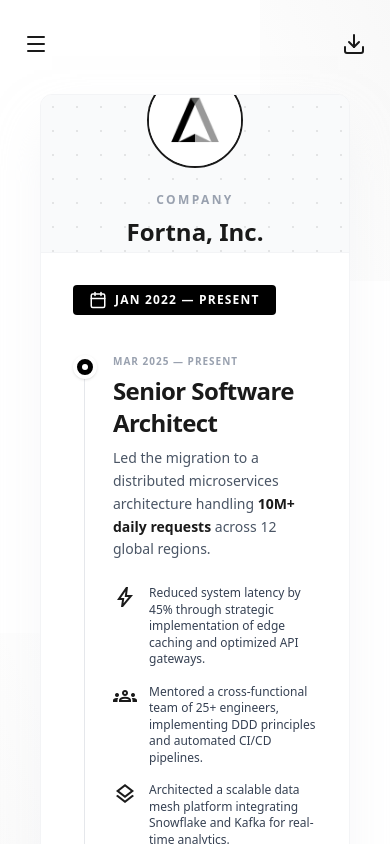
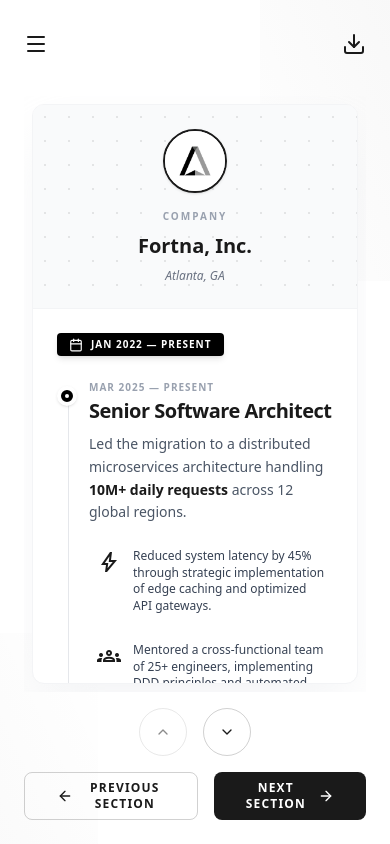
Before and after one commit to locxngo/portfolio, a Next.js app in the folder web/: page /experience in a window 390 px wide. Built offline with nearby package versions, Linux system fonts and the light colour scheme.

Commit message:
support responsive: experience and education
Signed-off-by: Loc Ngo <xuanloc0511@gmail.com>

```diff
--- a/web/src/app/experience/page.tsx
+++ b/web/src/app/experience/page.tsx
@@ -68,7 +68,7 @@
         logo: "", // Placeholder if no specific logo
         roles: [
             {
-                title: "Software Architect",
+                title: "Founder & Lead Architect",
                 period: "",
                 current: false,
                 description: "Built and launched the MVP for a fintech platform, scaling from <span class=\"font-semibold text-primary\">0 to 50k users</span> in the first year.",
@@ -110,7 +110,7 @@
         period: "Feb 2012 — Jan 2015",
         roles: [
             {
-                title: "Backend and Big-Data Developer",
+                title: "Android Technical Lead",
                 period: "",
                 current: false,
                 description: "Built and launched the MVP for a fintech platform, scaling from <span class=\"font-semibold text-primary\">0 to 50k users</span> in the first year.",
@@ -131,7 +131,7 @@
         logo: "/cnc.jpeg",
         roles: [
             {
-                title: "Backend and Big-Data Developer",
+                title: "Android Technical Lead",
                 period: "",
                 current: false,
                 description: "Built and launched the MVP for a fintech platform, scaling from <span class=\"font-semibold text-primary\">0 to 50k users</span> in the first year.",
@@ -186,7 +186,7 @@
     const experience = experiences[currentSlide] || experiences[0];
 
     return (
-        <main className="flex flex-1 items-center justify-center relative w-full h-full p-4 md:p-8">
+        <main className="flex flex-1 items-center justify-center relative w-full p-2 md:p-8 h-full overflow-y-auto md:overflow-hidden">
             <div className="slide-container w-full h-full flex items-center justify-center">
                 <AnimatePresence mode="wait">
                     <motion.div
@@ -195,51 +195,51 @@
                         animate={{ opacity: 1, y: 0 }}
                         exit={{ opacity: 0, y: -20 }}
                         transition={{ duration: 0.4, ease: "easeInOut" }}
-                        className="w-full max-w-7xl bg-white border border-gray-100 rounded-xl shadow-2xl shadow-gray-200/50 overflow-hidden flex flex-col md:flex-row max-h-200"
+                        className="w-full max-w-7xl bg-white border border-gray-100 rounded-xl shadow-2xl shadow-gray-200/50 overflow-hidden flex flex-col md:flex-row h-full md:h-auto md:max-h-[800px]"
                     >
                         {/* Role Visual/Identity */}
-                        <div className="md:w-1/3 bg-gray-50 relative overflow-hidden flex items-center justify-center p-8 md:p-12 border-b md:border-b-0 md:border-r border-gray-100">
+                        <div className="bg-gray-50 relative overflow-hidden flex flex-col items-center justify-center p-6 md:p-12 border-b md:border-b-0 md:border-r border-gray-100 md:w-1/3 shrink-0">
                             <div className="absolute inset-0 opacity-10 pointer-events-none" style={{ backgroundImage: "radial-gradient(#1a1a1a 1px, transparent 1px)", backgroundSize: "24px 24px" }}></div>
                             <div className="z-10 text-center">
-                                <div className="mb-6 inline-flex items-center justify-center w-24 h-24 rounded-full border-2 border-primary overflow-hidden">
+                                <div className="mb-4 md:mb-6 inline-flex items-center justify-center w-16 h-16 md:w-24 md:h-24 rounded-full border-2 border-primary overflow-hidden bg-white shadow-sm">
                                     {experience.logo ? (
                                         <img src={experience.logo} alt={experience.company} className="w-full h-full object-cover" />
                                     ) : (
-                                        <span className="material-symbols-outlined text-4xl text-primary">business</span>
+                                        <span className="material-symbols-outlined text-3xl md:text-4xl text-primary">business</span>
                                     )}
                                 </div>
-                                <h3 className="text-xs font-bold uppercase tracking-[0.2em] text-gray-400 mb-2">Company</h3>
-                                <p className="text-2xl font-bold text-primary">{experience.company}</p>
-                                <p className="text-sm text-gray-500 mt-2 italic">{experience.location}</p>
+                                <h3 className="text-[10px] md:text-xs font-bold uppercase tracking-[0.2em] text-gray-400 mb-2">Company</h3>
+                                <p className="text-xl md:text-2xl font-bold text-primary">{experience.company}</p>
+                                <p className="text-xs md:text-sm text-gray-500 mt-2 italic">{experience.location}</p>
                             </div>
                         </div>
                         {/* Role Details */}
-                        <div className="md:w-2/3 p-8 md:p-16 flex flex-col justify-between overflow-y-auto max-h-200">
+                        <div className="flex-1 p-6 md:p-16 flex flex-col overflow-y-auto md:w-2/3">
                             <div>
-                                <div className="inline-flex items-center bg-black text-white px-4 py-1.5 rounded mb-8 sticky top-0 z-20">
-                                    <span className="material-symbols-outlined text-sm mr-2"><Calendar size={18} /></span>
-                                    <span className="text-xs font-bold tracking-widest uppercase">{experience.period}</span>
+                                <div className="inline-flex items-center bg-black text-white px-3 py-1 md:px-4 md:py-1.5 rounded mb-6 md:mb-8 sticky top-0 z-20 shadow-md">
+                                    <span className="material-symbols-outlined text-xs md:text-sm mr-2"><Calendar size={14} className="md:w-[18px] md:h-[18px]" /></span>
+                                    <span className="text-[10px] md:text-xs font-bold tracking-widest uppercase">{experience.period}</span>
                                 </div>
                                 {/* Timeline Container */}
-                                <div className="space-y-12 relative before:absolute before:left-2.75 before:top-2 before:bottom-2 before:w-px before:bg-gray-200">
+                                <div className="space-y-8 md:space-y-12 relative before:absolute before:left-2.75 before:top-2 before:bottom-2 before:w-px before:bg-gray-200">
                                     {experience.roles.map((role, index) => (
-                                        <div key={index} className="relative pl-10">
+                                        <div key={index} className="relative pl-8 md:pl-10">
                                             {/* Timeline Dot */}
-                                            <div className={`absolute left-0 top-2 w-6 h-6 rounded-full border-4 border-white shadow-sm flex items-center justify-center ${role.current ? 'bg-black' : 'bg-gray-200'}`}>
-                                                <div className={`w-1.5 h-1.5 rounded-full ${role.current ? 'bg-white' : 'bg-gray-400'}`}></div>
+                                            <div className={`absolute left-0 top-1.5 md:top-2 w-5 h-5 md:w-6 md:h-6 rounded-full border-4 border-white shadow-sm flex items-center justify-center ${role.current ? 'bg-black' : 'bg-gray-200'}`}>
+                                                <div className={`w-1 md:w-1.5 h-1 md:h-1.5 rounded-full ${role.current ? 'bg-white' : 'bg-gray-400'}`}></div>
                                             </div>
 
                                             <div className="mb-2">
-                                                <span className="text-[10px] font-bold text-gray-400 uppercase tracking-widest">{role.period || ''}</span>
-                                                <h2 className={`text-2xl md:text-3xl font-black text-primary tracking-tight mt-1 ${!role.current && 'opacity-70'}`}>{role.title}</h2>
+                                                <span className="text-[10px] font-bold text-gray-400 uppercase tracking-widest block mb-0.5">{role.period || ''}</span>
+                                                <h2 className={`text-xl md:text-3xl font-black text-primary tracking-tight ${!role.current && 'opacity-70'}`}>{role.title}</h2>
                                             </div>
 
-                                            <p className="text-sm md:text-base text-gray-600 mb-6 max-w-xl leading-relaxed" dangerouslySetInnerHTML={{ __html: role.description }}></p>
+                                            <p className="text-sm md:text-base text-gray-600 mb-4 md:mb-6 max-w-xl leading-relaxed" dangerouslySetInnerHTML={{ __html: role.description }}></p>
 
-                                            <div className="grid grid-cols-1 md:grid-cols-2 gap-4">
+                                            <div className="grid grid-cols-1 gap-3 md:gap-4">
                                                 {role.contributions.map((contribution, cIndex) => (
-                                                    <div key={cIndex} className="flex gap-3 items-start">
-                                                        <span className={`material-symbols-outlined text-lg ${role.current ? 'text-primary' : 'text-gray-400'}`}>{contribution.icon}</span>
+                                                    <div key={cIndex} className="flex gap-3 items-start p-2 rounded-lg hover:bg-gray-50 transition-colors">
+                                                        <span className={`material-symbols-outlined text-base md:text-lg mt-0.5 ${role.current ? 'text-primary' : 'text-gray-400'}`}>{contribution.icon}</span>
                                                         <p className="text-xs text-gray-700 leading-snug">{contribution.text}</p>
                                                     </div>
                                                 ))}
--- a/web/src/app/projects/page.tsx
+++ b/web/src/app/projects/page.tsx
@@ -190,7 +190,7 @@
     };
 
     return (
-        <main className="flex flex-1 items-center justify-center relative w-full h-full">
+        <main className="flex flex-1 items-center justify-center relative w-full h-full p-4 md:p-8">
             <div className="slide-container w-full h-full flex items-center justify-center">
                 <AnimatePresence mode="wait">
                     <motion.div
@@ -242,7 +242,7 @@
                         </div>
 
                         {/* Visual Content */}
-                        <div className="lg:col-span-7 h-100 md:h-125 w-full bg-primary/5 rounded-2xl border border-primary/10 overflow-hidden relative order-1 lg:order-2">
+                        <div className="hidden lg:block lg:col-span-7 h-100 md:h-125 w-full bg-primary/5 rounded-2xl border border-primary/10 overflow-hidden relative order-1 lg:order-2">
                             {renderVisual(project.visual)}
                         </div>
                     </motion.div>
--- a/web/src/components/Footer.tsx
+++ b/web/src/components/Footer.tsx
@@ -22,11 +22,11 @@
     const nextPage = currentIndex < pages.length - 1 ? pages[currentIndex + 1] : null;
 
     return (
-        <footer className="flex items-center justify-between pt-12">
+        <footer className="flex items-center justify-between pt-4 md:pt-8">
             {/* Footer Navigation */}
-            <div className="flex items-center justify-between w-full">
+            <div className="flex flex-col md:flex-row items-center justify-between w-full">
                 {/* Vertical Nav Buttons */}
-                <div className="flex items-center gap-4">
+                <div className="flex items-center gap-4 mb-4 md:mb-0">
                     {
                         (totalSlides > 1 && !pathname.includes('/contact')) && (
                             <>
```
Also changed, not shown: web/src/app/education/page.tsx (+55 -54 lines).
